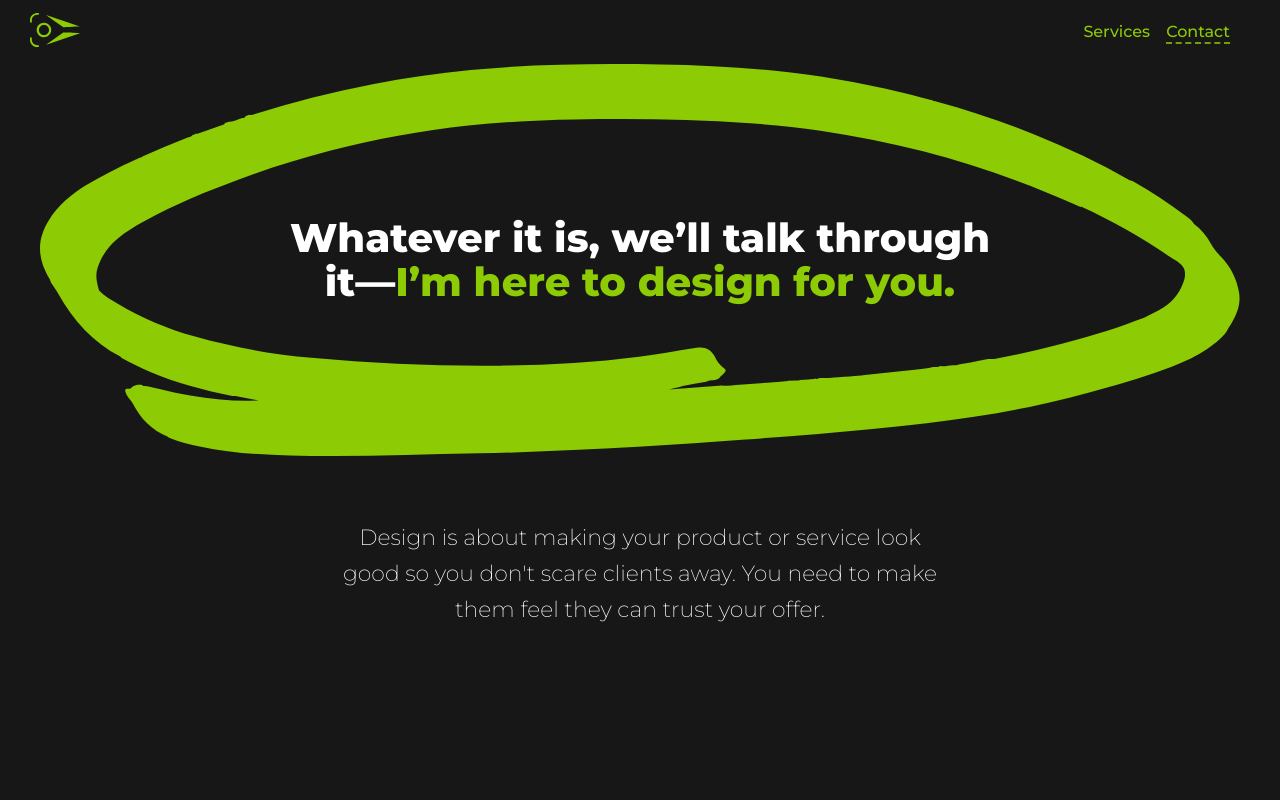
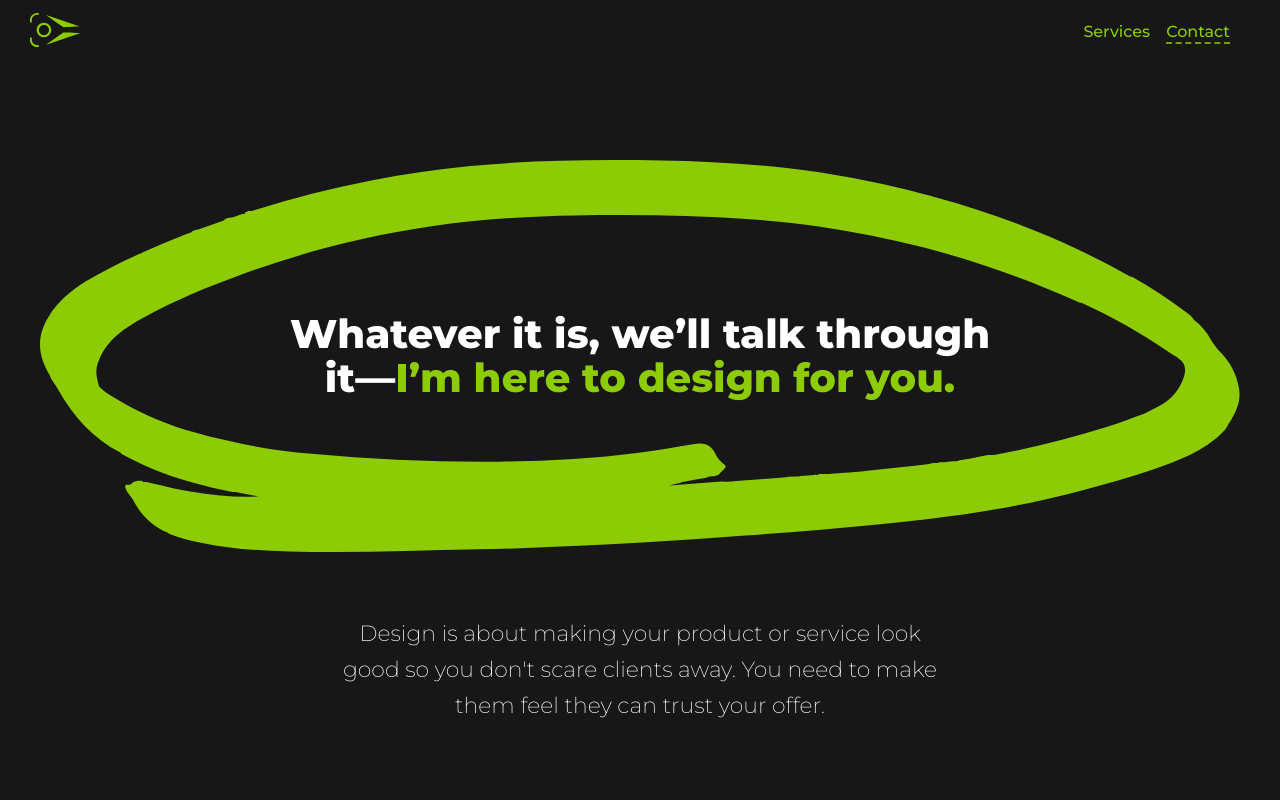
Before and after one commit to starkjoy/Joy, a React (Vite) app: page / in a window 1280 px wide. Shown: the top 800 px of the page. Built offline with nearby package versions, Linux system fonts and the light colour scheme; a web font is replaced by a local one.

Commit message:
Reduced the top margin of the hero section

```diff
--- a/src/App.css
+++ b/src/App.css
@@ -375,7 +375,7 @@ a:active {
 
   /* Hero Section */
   .hero {
-    margin-top: 3rem;
+    margin-top: 2rem;
   }
 
   .hero-main {
@@ -429,7 +429,7 @@ a:active {
 
   /* Contact */
 
-  .contact , .gallery{
+  .contact , .gallery, .hero{
     display: flex;
     align-items: center;
     justify-content: center;
```
